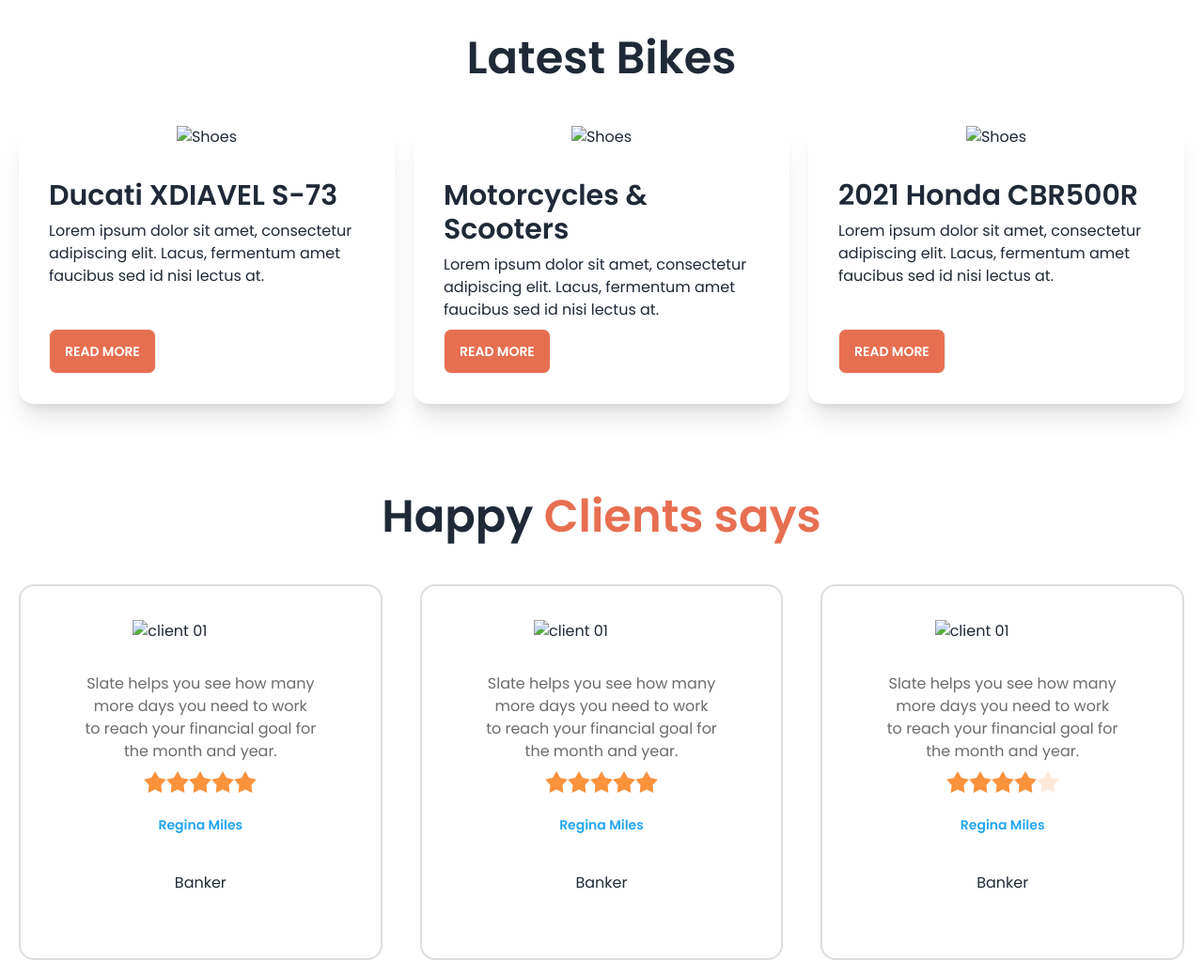
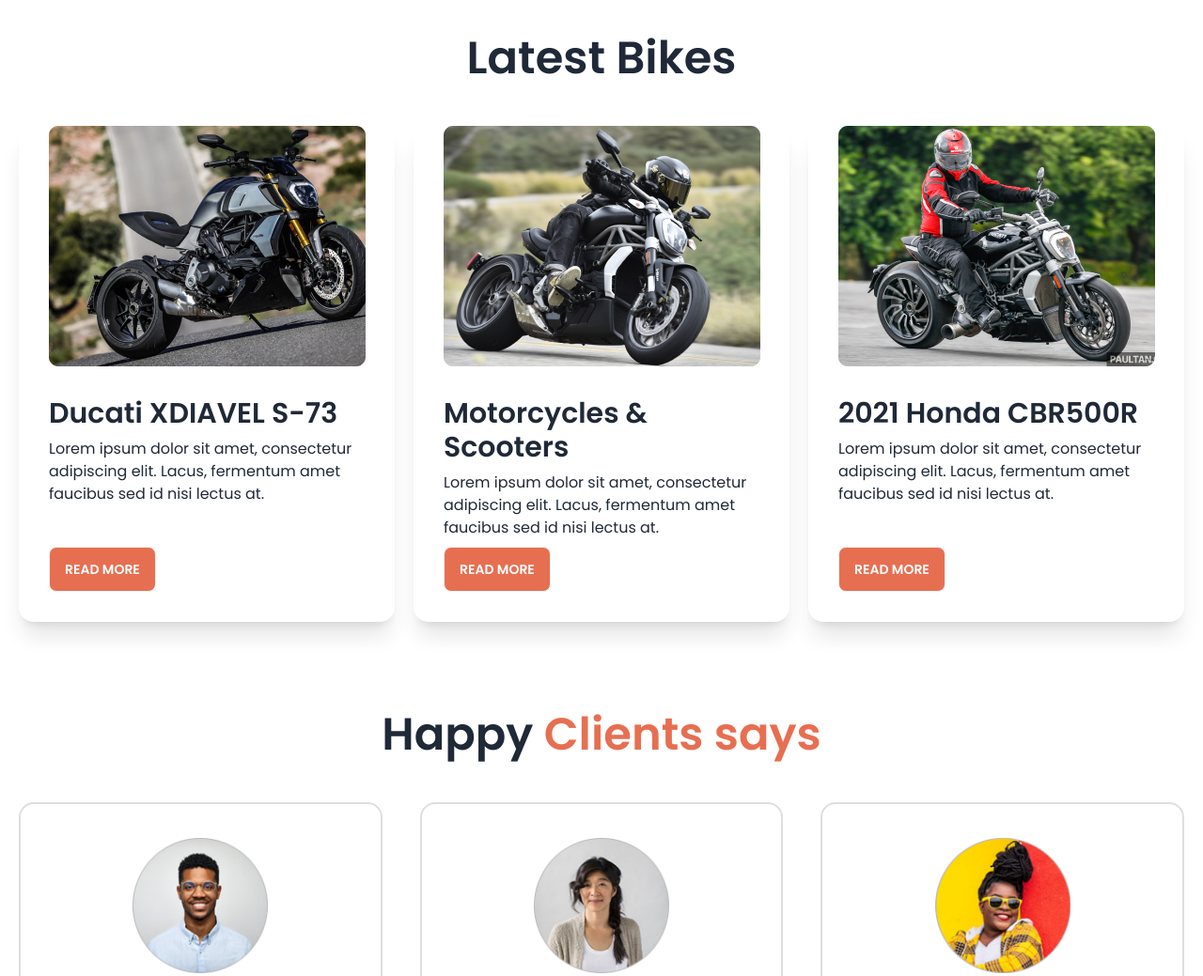
Before and after one commit to prosenjithdash/Biker-Zone-Website, a plain HTML site: page index.html in a window 1280 px wide. Shown: the part 700-1739 px from the top of the page at 94% size. Drawn offline with nearby package versions, Linux system fonts and the light colour scheme; the site is published under a folder, as on GitHub Pages, so addresses that start at the root find nothing.

Commit message:
Git Img Problem Sloved

```diff
--- a/index.html
+++ b/index.html
@@ -119,7 +119,7 @@
                             <button class="btn bg-bike-primary text-white">Purchase</button>
                         </div>
                         <div class="flex-1">
-                            <img src="/images/slider/bike2.png" class="w-[400px]" />
+                            <img src="images/slider/bike2.png" class="w-[400px]" />
                         </div>
                     </div>
                 <div class="absolute flex justify-between transform -translate-y-1/2 left-5 right-5 top-1/2">
@@ -144,7 +144,7 @@
                             <button class="btn bg-bike-primary text-white">Purchase</button>
                         </div>
                         <div class="flex-1">
-                            <img src="/images/slider/bike3.png" class="w-[400px]" />
+                            <img src="images/slider/bike3.png" class="w-[400px]" />
                         </div>
                     </div>
                 <div class="absolute flex justify-between transform -translate-y-1/2 left-5 right-5 top-1/2">
@@ -169,7 +169,7 @@
                             <button class="btn bg-bike-primary text-white">Purchase</button>
                         </div>
                         <div class="flex-1">
-                            <img src="/images/slider/bike4.png" class="w-[400px]" />
+                            <img src="images/slider/bike4.png" class="w-[400px]" />
                         </div>
                     </div>
                 <div class="absolute flex justify-between transform -translate-y-1/2 left-5 right-5 top-1/2">
@@ -197,7 +197,7 @@
                 <div class="grid gap-5 grid-cols-1 md:grid-cols-2 m-5 lg:grid-cols-3">
                     <!-- First Card -->
                     <div class="card  bg-base-100 shadow-xl">
-                        <figure><img src="/images/others/latest1.png" alt="Shoes" /></figure>
+                        <figure><img src="images/others/latest1.png" alt="Shoes" /></figure>
                         <div class="card-body">
                         <h2 class="card-title text-3xl">Ducati XDIAVEL S-73</h2>
                         <p>Lorem ipsum dolor sit amet, consectetur adipiscing elit. Lacus, fermentum amet faucibus sed id nisi lectus at.</p>
@@ -209,7 +209,7 @@
 
                     <!-- Second Card -->
                     <div class="card bg-base-100 shadow-xl">
-                        <figure><img src="/images/others/latest2.png" alt="Shoes" /></figure>
+                        <figure><img src="images/others/latest2.png" alt="Shoes" /></figure>
                         <div class="card-body">
                         <h2 class="card-title text-3xl">Motorcycles & Scooters</h2>
                         <p>Lorem ipsum dolor sit amet, consectetur adipiscing elit. Lacus, fermentum amet faucibus sed id nisi lectus at.</p>
@@ -221,7 +221,7 @@
 
                     <!-- Third Card -->
                     <div class="card bg-base-100 shadow-xl">
-                        <figure><img src="/images/others/latest3.png" alt="Shoes" /></figure>
+                        <figure><img src="images/others/latest3.png" alt="Shoes" /></figure>
                         <div class="card-body">
                         <h2 class="card-title text-3xl">2021 Honda CBR500R</h2>
                         <p>Lorem ipsum dolor sit amet, consectetur adipiscing elit. Lacus, fermentum amet faucibus sed id nisi lectus at.</p>
@@ -245,7 +245,7 @@
                 <div class="grid gap-10 grid-cols-1 md:grid-cols-2 m-5 lg:grid-cols-3 ">
                     <!-- First Client Review-->
                     <div class="card  bg-base-100 p-9 border-2 border-[#DEDEDE] ">
-                        <figure><img class="w-36" src="/images/others/user-1.png" alt="client 01" /></figure>
+                        <figure><img class="w-36" src="images/others/user-1.png" alt="client 01" /></figure>
                         <div class="card-body">
 
                           <p class="text-center  text-[#6C6C6C]">Slate helps you see how
@@ -271,7 +271,7 @@
 
                     <!-- Second Client Review-->
                     <div class="card  bg-base-100 p-9 border-2 border-[#DEDEDE] ">
-                        <figure><img class="w-36" src="/images/others/user-2.png" alt="client 01" /></figure>
+                        <figure><img class="w-36" src="images/others/user-2.png" alt="client 01" /></figure>
                         <div class="card-body">
 
                           <p class="text-center  text-[#6C6C6C]">Slate helps you see how
@@ -297,7 +297,7 @@
 
                      <!-- Third Client Review-->
                      <div class="card  bg-base-100 p-9 border-2 border-[#DEDEDE] ">
-                        <figure><img class="w-36" src="/images/others/user-3.png" alt="client 01" /></figure>
+                        <figure><img class="w-36" src="images/others/user-3.png" alt="client 01" /></figure>
                         <div class="card-body">
 
                           <p class="text-center  text-[#6C6C6C]">Slate helps you see how
@@ -332,7 +332,7 @@
                 <!--  Questions Container -->
                 <div class="hero min-h-screen ">
                     <div class="hero-content flex-col lg:gap-24 lg:flex-row">
-                      <img src="/images/others/faq.png" class=" w-3/4 lg:max-w-sm rounded-lg shadow-2xl" />
+                      <img src="images/others/faq.png" class=" w-3/4 lg:max-w-sm rounded-lg shadow-2xl" />
                       <div>
                         <!-- Uses Accordian -->
                         <div class="join join-vertical w-full">
```
